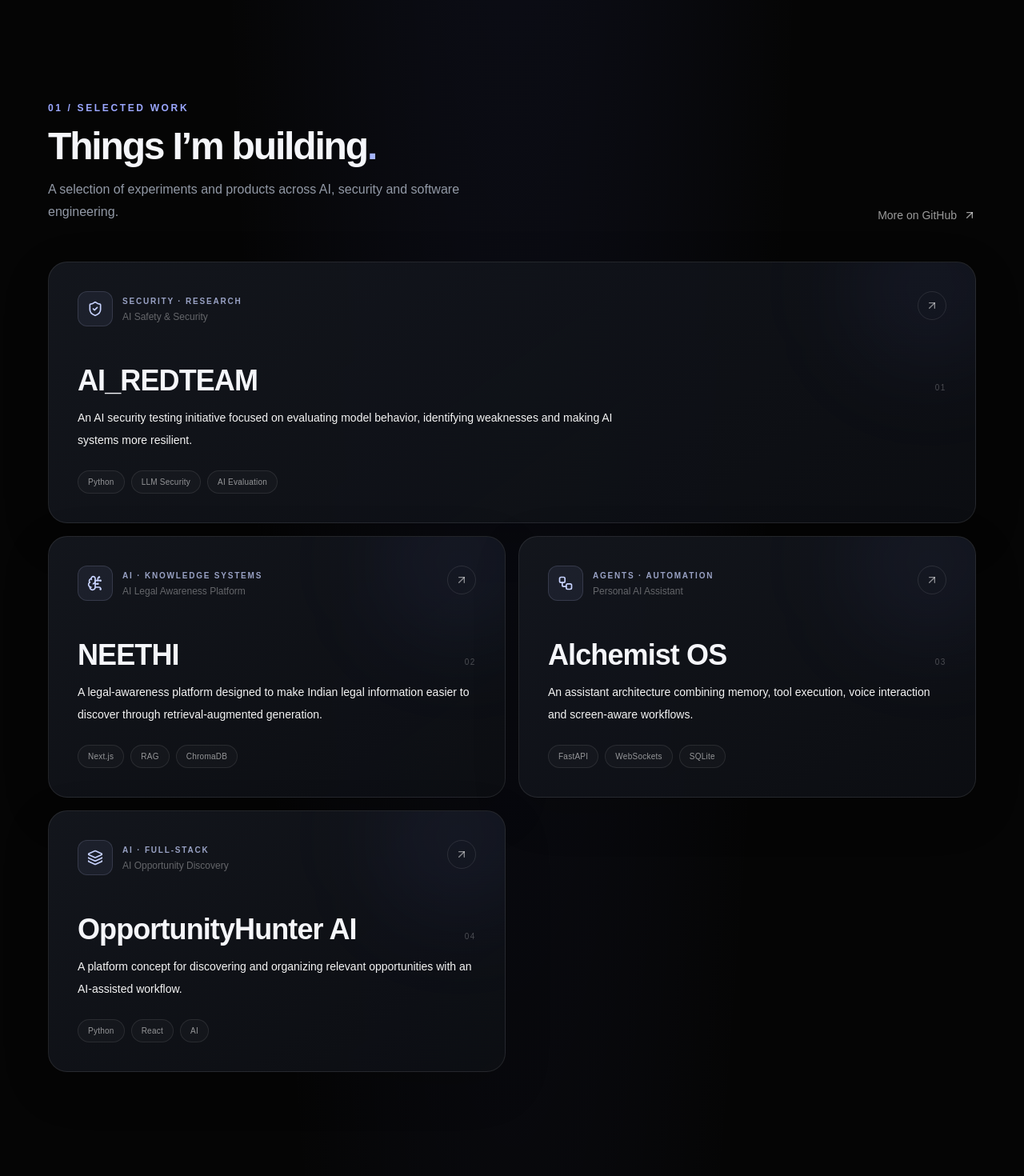
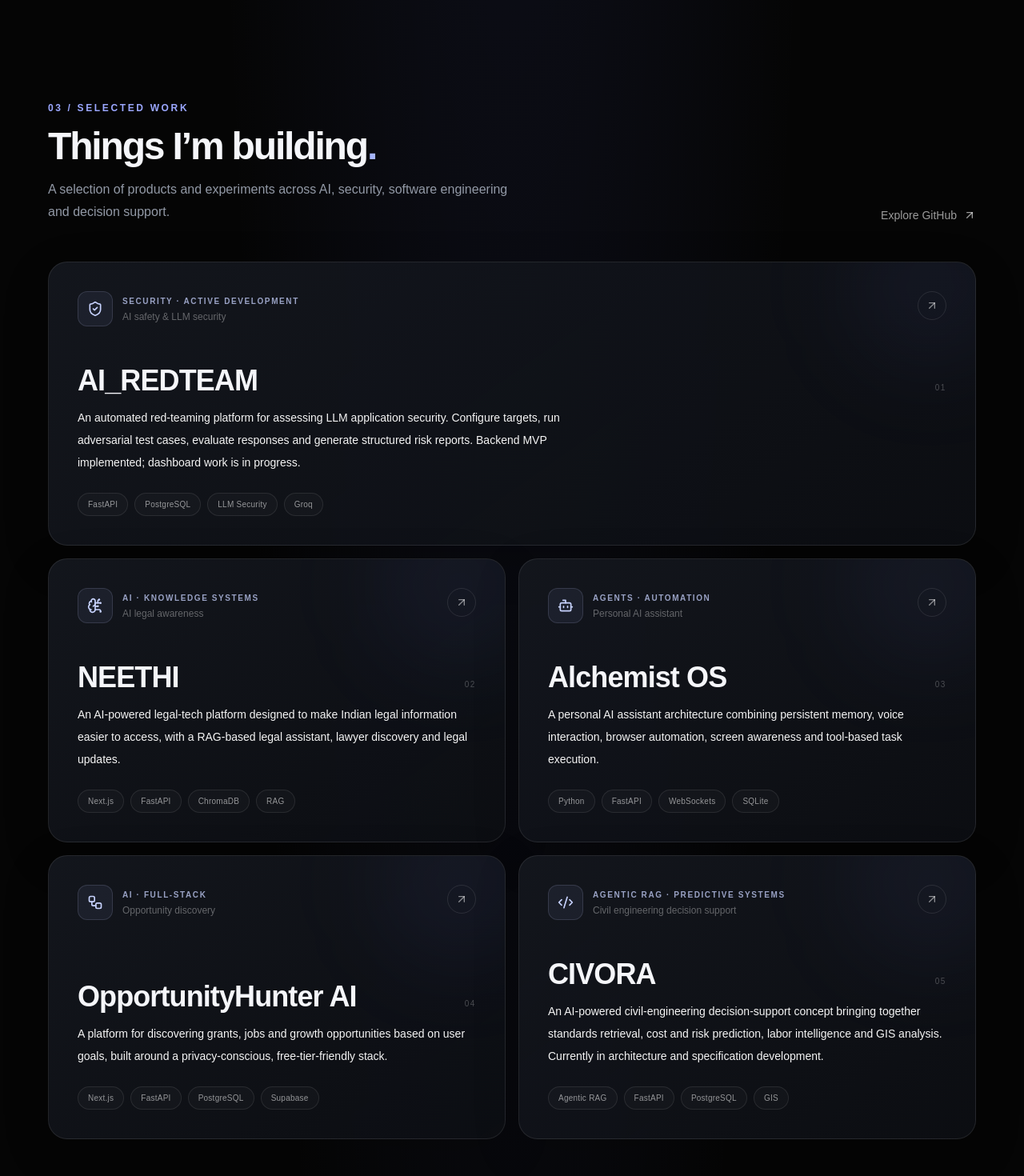
Before and after one commit to alchemist-sourav/souravportfoli, a React (Vite) app: page / in a window 1280 px wide. Shown: the part 1940-3410 px from the top of the page at 80% size. Built offline with nearby package versions, Linux system fonts and the light colour scheme; a web font is replaced by a local one.

Commit message:
Add verified flagship projects and navigation polish

```diff
--- a/src/components/sections/Projects.jsx
+++ b/src/components/sections/Projects.jsx
@@ -1,31 +1,58 @@
 import React from 'react';
 import { motion } from 'framer-motion';
-import { ArrowUpRight, Github, Layers3, ShieldCheck, BrainCircuit, Workflow } from 'lucide-react';
+import { ArrowUpRight, Bot, BrainCircuit, Code2, ShieldCheck, Workflow } from 'lucide-react';
 
 const projects = [
   {
-    id: 1, title: 'AI_REDTEAM', category: 'AI Safety & Security',
-    description: 'An AI security testing initiative focused on evaluating model behavior, identifying weaknesses and making AI systems more resilient.',
-    tags: ['Python', 'LLM Security', 'AI Evaluation'], link: 'https://github.com/Alchemist1910',
-    icon: ShieldCheck, featured: true, label: 'Security · Research'
+    id: 1,
+    title: 'AI_REDTEAM',
+    category: 'AI safety & LLM security',
+    label: 'Security · Active development',
+    description: 'An automated red-teaming platform for assessing LLM application security. Configure targets, run adversarial test cases, evaluate responses and generate structured risk reports. Backend MVP implemented; dashboard work is in progress.',
+    tags: ['FastAPI', 'PostgreSQL', 'LLM Security', 'Groq'],
+    link: 'https://github.com/alchemist-sourav/AI_REDTEAM',
+    icon: ShieldCheck,
+    featured: true,
   },
   {
-    id: 2, title: 'NEETHI', category: 'AI Legal Awareness Platform',
-    description: 'A legal-awareness platform designed to make Indian legal information easier to discover through retrieval-augmented generation.',
-    tags: ['Next.js', 'RAG', 'ChromaDB'], link: 'https://github.com/Alchemist1910/NEETHI',
-    icon: BrainCircuit, label: 'AI · Knowledge systems'
+    id: 2,
+    title: 'NEETHI',
+    category: 'AI legal awareness',
+    label: 'AI · Knowledge systems',
+    description: 'An AI-powered legal-tech platform designed to make Indian legal information easier to access, with a RAG-based legal assistant, lawyer discovery and legal updates.',
+    tags: ['Next.js', 'FastAPI', 'ChromaDB', 'RAG'],
+    link: 'https://github.com/alchemist-sourav/NEETHI',
+    icon: BrainCircuit,
   },
   {
-    id: 3, title: 'Alchemist OS', category: 'Personal AI Assistant',
-    description: 'An assistant architecture combining memory, tool execution, voice interaction and screen-aware workflows.',
-    tags: ['FastAPI', 'WebSockets', 'SQLite'], link: 'https://github.com/alchemist-sourav/-Alchemist-OS',
-    icon: Workflow, label: 'Agents · Automation'
+    id: 3,
+    title: 'Alchemist OS',
+    category: 'Personal AI assistant',
+    label: 'Agents · Automation',
+    description: 'A personal AI assistant architecture combining persistent memory, voice interaction, browser automation, screen awareness and tool-based task execution.',
+    tags: ['Python', 'FastAPI', 'WebSockets', 'SQLite'],
+    link: 'https://github.com/alchemist-sourav/-Alchemist-OS',
+    icon: Bot,
   },
   {
-    id: 4, title: 'OpportunityHunter AI', category: 'AI Opportunity Discovery',
-    description: 'A platform concept for discovering and organizing relevant opportunities with an AI-assisted workflow.',
-    tags: ['Python', 'React', 'AI'], link: 'https://github.com/Alchemist1910',
-    icon: Layers3, label: 'AI · Full-stack'
+    id: 4,
+    title: 'OpportunityHunter AI',
+    category: 'Opportunity discovery',
+    label: 'AI · Full-stack',
+    description: 'A platform for discovering grants, jobs and growth opportunities based on user goals, built around a privacy-conscious, free-tier-friendly stack.',
+    tags: ['Next.js', 'FastAPI', 'PostgreSQL', 'Supabase'],
+    link: 'https://github.com/alchemist-sourav/OpportunityHunter-AI-',
+    icon: Workflow,
+  },
+  {
+    id: 5,
+    title: 'CIVORA',
+    category: 'Civil engineering decision support',
+    label: 'Agentic RAG · Predictive systems',
+    description: 'An AI-powered civil-engineering decision-support concept bringing together standards retrieval, cost and risk prediction, labor intelligence and GIS analysis. Currently in architecture and specification development.',
+    tags: ['Agentic RAG', 'FastAPI', 'PostgreSQL', 'GIS'],
+    link: 'https://github.com/alchemist-sourav/CIVORA',
+    icon: Code2,
   },
 ];
 
@@ -33,11 +60,11 @@ const Projects = () => (
   <section id="projects" className="section-padding">
     <motion.div initial={{ opacity: 0, y: 18 }} whileInView={{ opacity: 1, y: 0 }} viewport={{ once: true }} className="mb-12 flex flex-col justify-between gap-5 md:flex-row md:items-end">
       <div>
-        <p className="eyebrow">01 / Selected work</p>
+        <p className="eyebrow">03 / Selected work</p>
         <h2 className="section-heading">Things I’m building<span className="text-indigo-300">.</span></h2>
-        <p className="muted-copy mt-4 max-w-xl leading-7">A selection of experiments and products across AI, security and software engineering.</p>
+        <p className="muted-copy mt-4 max-w-xl leading-7">A selection of products and experiments across AI, security, software engineering and decision support.</p>
       </div>
-      <a href="https://github.com/Alchemist1910" target="_blank" rel="noopener noreferrer" className="inline-flex items-center gap-2 text-sm font-medium text-white/60 transition-colors hover:text-indigo-200">More on GitHub <ArrowUpRight size={16} /></a>
+      <a href="https://github.com/alchemist-sourav" target="_blank" rel="noopener noreferrer" className="inline-flex items-center gap-2 text-sm font-medium text-white/60 transition-colors hover:text-indigo-200">Explore GitHub <ArrowUpRight size={16} /></a>
     </motion.div>
 
     <div className="grid grid-cols-1 gap-4 md:grid-cols-2">
@@ -45,21 +72,26 @@ const Projects = () => (
         const Icon = project.icon;
         return (
           <motion.a
-            key={project.id} href={project.link} target="_blank" rel="noopener noreferrer"
-            initial={{ opacity: 0, y: 22 }} whileInView={{ opacity: 1, y: 0 }} viewport={{ once: true }}
-            transition={{ duration: .55, delay: index * .08 }}
-            className={`glass-card group relative flex min-h-[310px] flex-col overflow-hidden p-7 md:p-9 ${project.featured ? 'md:col-span-2 md:min-h-[270px]' : ''}`}
+            key={project.id}
+            href={project.link}
+            target="_blank"
+            rel="noopener noreferrer"
+            initial={{ opacity: 0, y: 22 }}
+            whileInView={{ opacity: 1, y: 0 }}
+            viewport={{ once: true }}
+            transition={{ duration: .55, delay: index * .07 }}
+            className={`glass-card group relative flex min-h-[310px] flex-col overflow-hidden p-7 md:p-9 ${project.featured ? 'md:col-span-2 md:min-h-[285px]' : ''}`}
           >
             <div className="pointer-events-none absolute -right-10 -top-16 h-48 w-48 rounded-full bg-indigo-400/[.07] blur-3xl transition-all duration-500 group-hover:bg-indigo-400/[.13]" />
-            <div className="relative flex items-start justify-between">
+            <div className="relative flex items-start justify-between gap-4">
               <div className="flex items-center gap-3">
                 <span className="flex h-11 w-11 items-center justify-center rounded-xl border border-indigo-200/15 bg-indigo-300/[.07] text-indigo-200"><Icon size={20} /></span>
                 <div>
-                  <p className="text-[10px] font-semibold uppercase tracking-[.18em] text-indigo-200/75">{project.label}</p>
+                  <p className="text-[10px] font-semibold uppercase tracking-[.16em] text-indigo-200/75">{project.label}</p>
                   <p className="mt-1 text-xs text-white/35">{project.category}</p>
                 </div>
               </div>
-              <span className="flex h-9 w-9 items-center justify-center rounded-full border border-white/10 text-white/50 transition-all group-hover:-translate-y-1 group-hover:translate-x-1 group-hover:border-indigo-200/30 group-hover:text-indigo-200"><ArrowUpRight size={16} /></span>
+              <span className="flex h-9 w-9 shrink-0 items-center justify-center rounded-full border border-white/10 text-white/50 transition-all group-hover:-translate-y-1 group-hover:translate-x-1 group-hover:border-indigo-200/30 group-hover:text-indigo-200"><ArrowUpRight size={16} /></span>
             </div>
             <div className="relative mt-auto pt-12">
               <div className="flex items-end justify-between gap-4">
```
